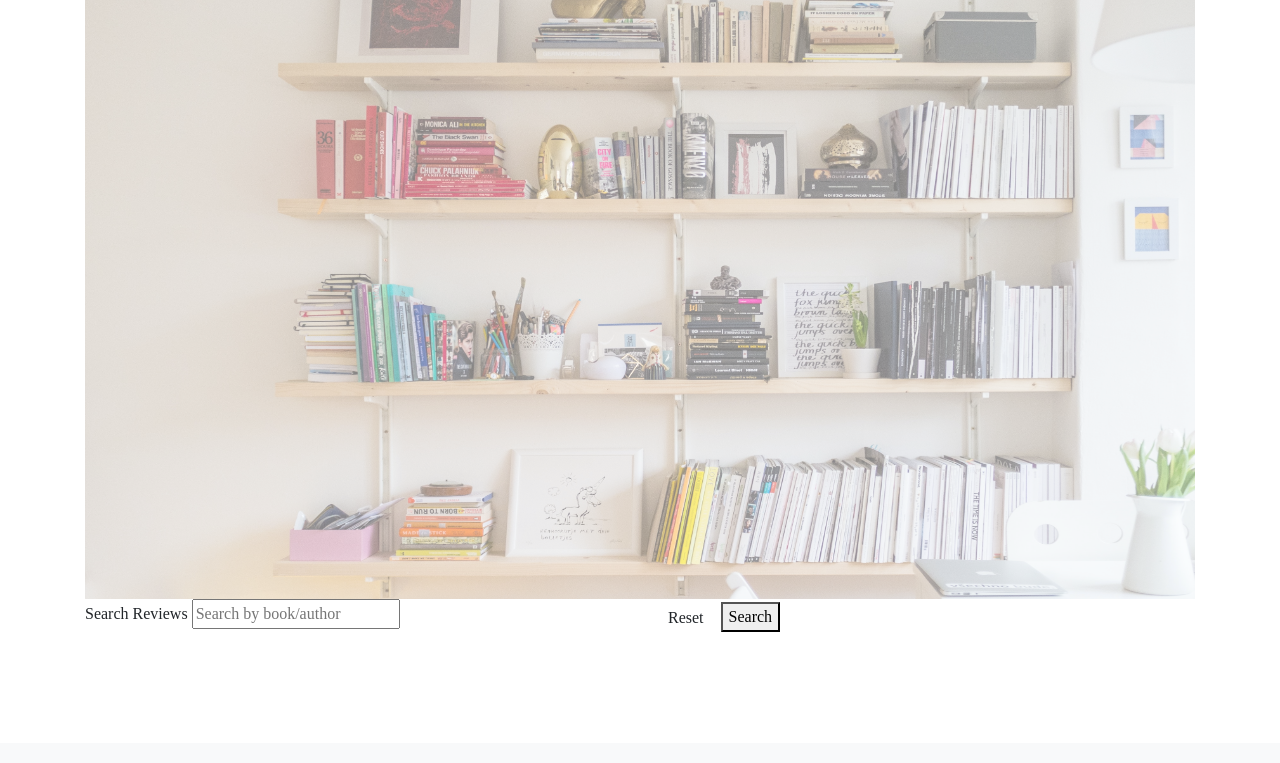
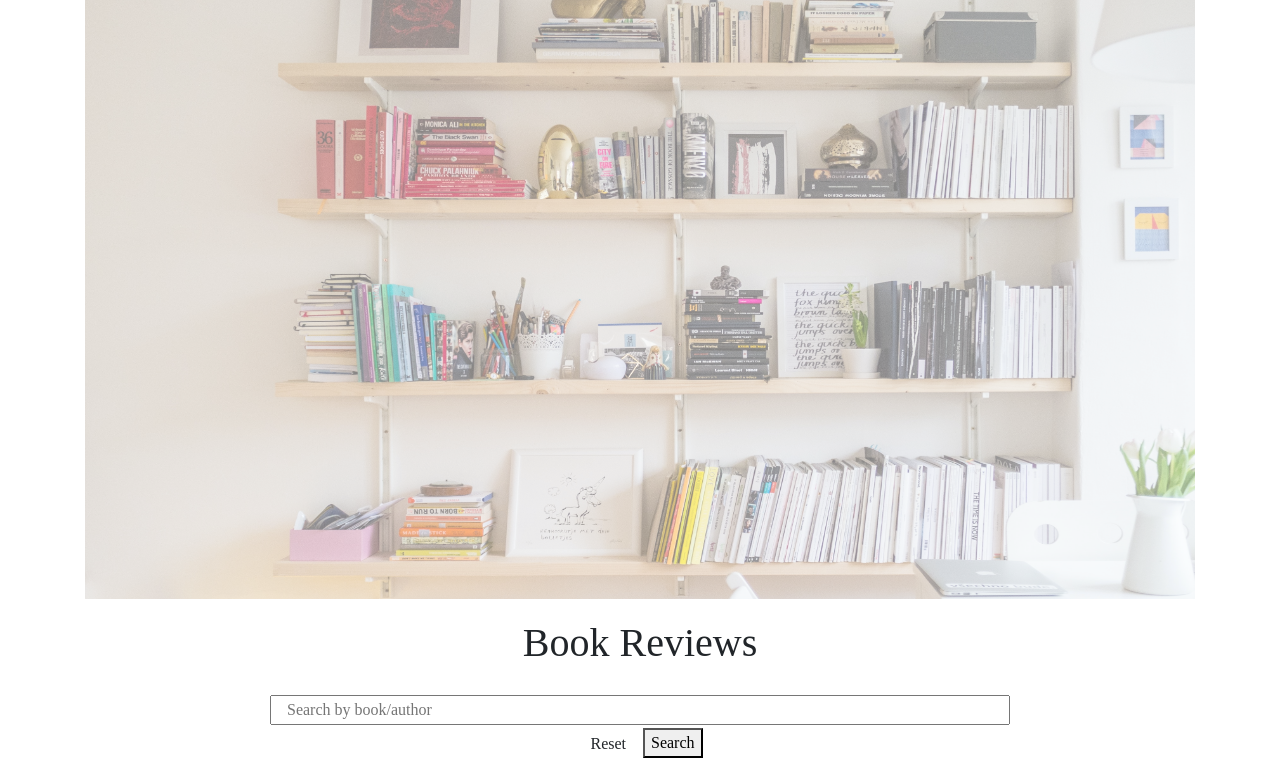
Before and after one commit to EimearCunningham/milestone-three, a Flask app: page / in a window 1280 px wide. Shown: the part 57-820 px from the top of the page. Before the commit the page ends 689 px from the top, so only its background shows below. Run offline with Flask 2, Linux system fonts and the light colour scheme; data that the repository does not hold is empty; some libraries are stand-ins or nearby versions; some web fonts are replaced.

Commit message:
Style search bar in reviews.html

```diff
--- a/static/css/style.css
+++ b/static/css/style.css
@@ -1,5 +1,10 @@
 body{
     font-family: 'Kiwi Maru', serif;
+}
+
+h1 {
+    text-align: center;
+    padding:20px;
 }
 
 .navbar-nav {
--- a/templates/reviews.html
+++ b/templates/reviews.html
@@ -8,12 +8,13 @@
     </div>
 </div>
 
+<h1>Book Reviews</h1>
+
 <!--Search Form-->
 <form action="{{ url_for('search') }}" method="POST">
-    <div class="row">
-        <div class="col">
-            <label for="query">Search Reviews</label>
-            <input type="text" name="query" id="query" class="validate" minlength="3" required
+    <div class="row text-center">
+        <div class="col-sm-12">
+            <input type="text" name="query" id="query" class="validate col-sm-12 col-md-8" minlength="3" required
                 placeholder="Search by book/author">
         </div>
         <div class="col">
```
